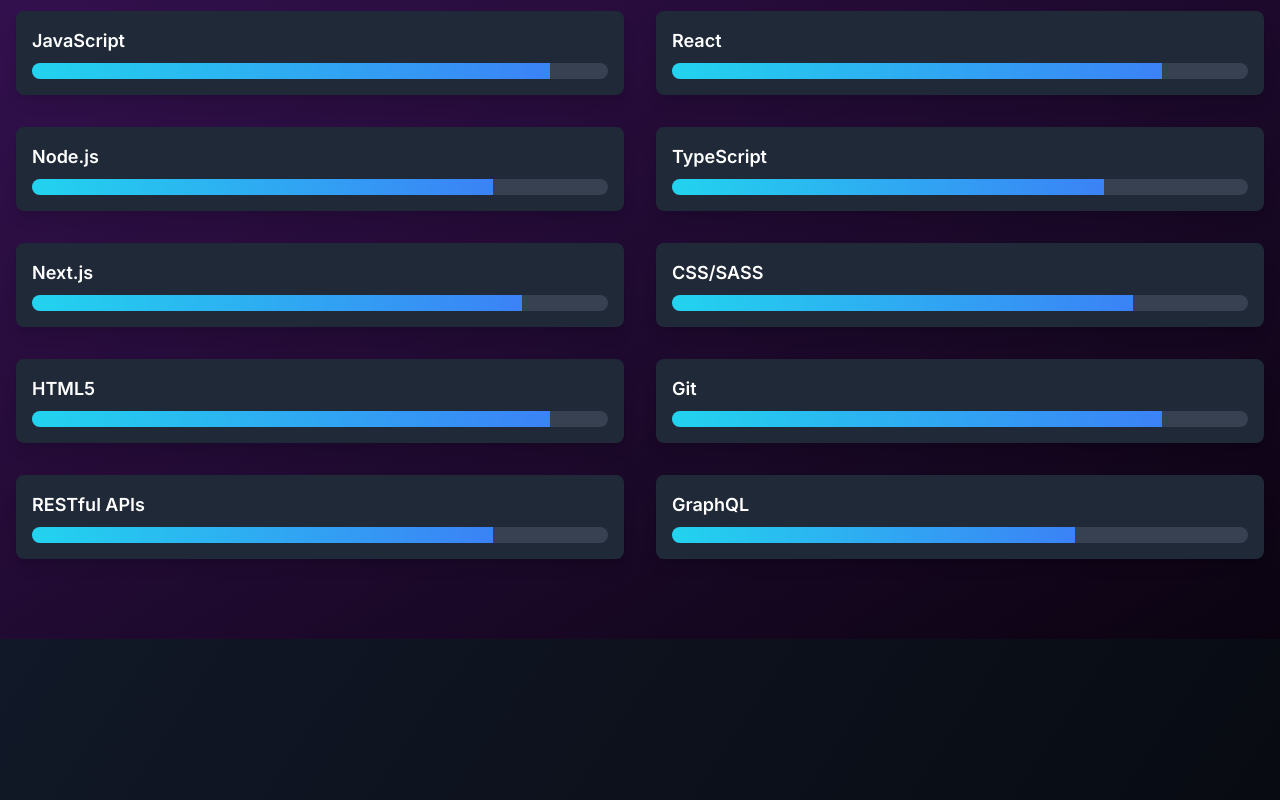
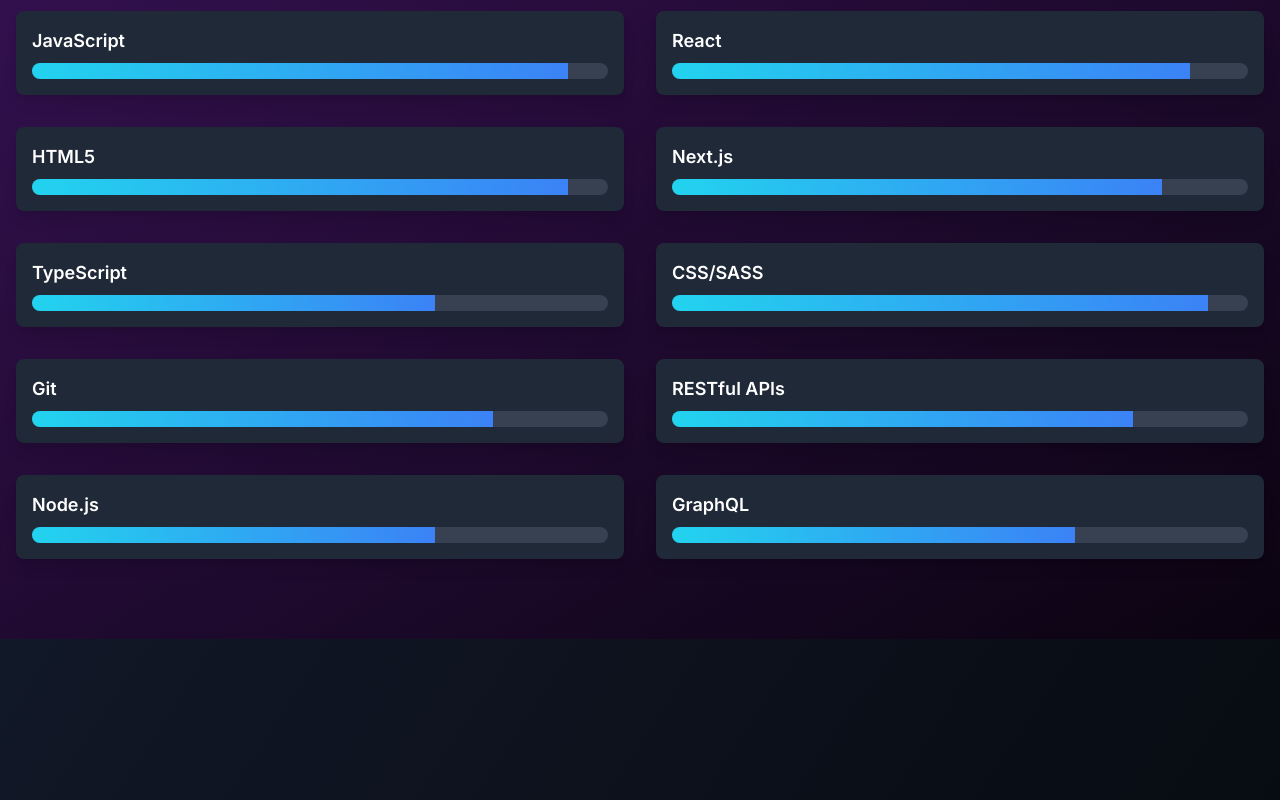
Before and after one commit to KurtGuardia/Kurt-portfolio, a Next.js app: page / in a window 1280 px wide. Shown: the part 2100-2900 px from the top of the page. Built offline with nearby package versions, Linux system fonts and the light colour scheme.

Commit message:
set skills value and enlarged contact form

```diff
--- a/components/contact.tsx
+++ b/components/contact.tsx
@@ -13,6 +13,7 @@
   const [name, setName] = useState('');
   const [email, setEmail] = useState('');
   const [message, setMessage] = useState('');
+  const [isSubmitting, setIsSubmitting] = useState(false);
 
   useEffect(() => {
     const handleScroll = () => {
@@ -34,6 +35,7 @@
 
   const handleFormSubmit = async (event) => {
     event.preventDefault();
+    setIsSubmitting(true);
     const formData = new FormData(event.target);
     const urlSearchParams = new URLSearchParams();
     formData.forEach((value, key) => {
@@ -53,11 +55,12 @@
     setName('');
     setEmail('');
     setMessage('');
+    setIsSubmitting(false);
   };
 
   return (
     <section id="contact" className="py-20 flex flex-col items-center">
-      <div className="bg-gray-800 p-10 rounded-lg shadow-lg max-w-md mx-auto relative z-10">
+      <div className="bg-gray-800 p-10 rounded-lg shadow-lg w-full md:max-w-[500px] max-w-[300px] mx-auto relative z-10">
         <motion.h2
           className="text-3xl md:text-4xl font-bold mb-12 text-center text-white"
           initial={{ opacity: 0, y: 20 }}
@@ -104,8 +107,11 @@
               value={message}
               onChange={(e) => setMessage(e.target.value)}
             />
-            <Button type="submit" className="w-full bg-blue-500 hover:bg-blue-600 text-white rounded-md p-4 transition flex items-center justify-center">
-              <Send className="mr-2 h-4 w-4" /> Send Message
+            <Button
+              type="submit"
+              className={`w-full ${isSubmitting ? 'bg-purple-900 hover:bg-purple-800' : 'bg-blue-500 hover:bg-blue-600'} text-white rounded-md p-4 transition flex items-center justify-center`}
+            >
+              {isSubmitting ? 'Sending...' : <><Send className="mr-2 h-4 w-4" /> Send Message</>}
             </Button>
           </form>
           {showPopup && (
--- a/components/skills.tsx
+++ b/components/skills.tsx
@@ -4,15 +4,15 @@
 import { useRef, useEffect, useState } from 'react'
 
 const skills = [
-  { name: 'JavaScript', level: 90 },
-  { name: 'React', level: 85 },
-  { name: 'Node.js', level: 80 },
-  { name: 'TypeScript', level: 75 },
+  { name: 'JavaScript', level: 93 },
+  { name: 'React', level: 90 },
+  { name: 'HTML5', level: 93 },
   { name: 'Next.js', level: 85 },
-  { name: 'CSS/SASS', level: 80 },
-  { name: 'HTML5', level: 90 },
-  { name: 'Git', level: 85 },
+  { name: 'TypeScript', level: 70 },
+  { name: 'CSS/SASS', level: 93 },
+  { name: 'Git', level: 80 },
   { name: 'RESTful APIs', level: 80 },
+  { name: 'Node.js', level: 70 },
   { name: 'GraphQL', level: 70 },
 ]
 
```
